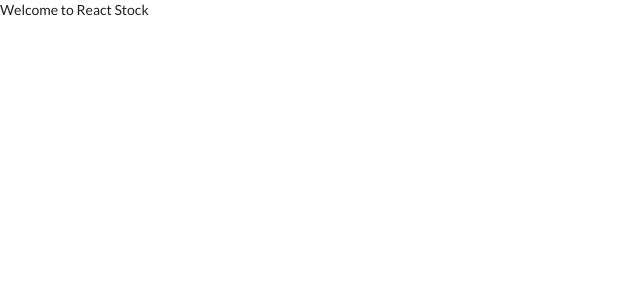
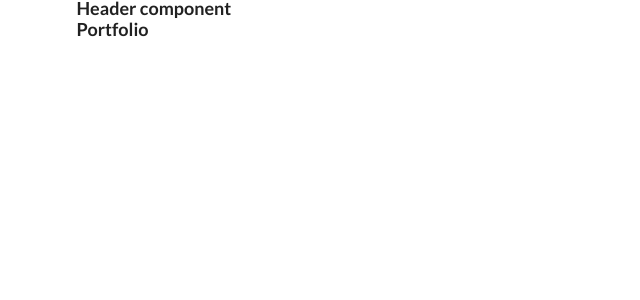
Before and after one commit to boyplus/ReactStock, a React (Create React App) app in the folder client/: page /portfolio in a window 1280 px wide. Shown: the top 300 px of the page, without its empty margins (0-640 px from the left). Built offline with nearby package versions, Linux system fonts and the light colour scheme.

Commit message:
[ADD] react-router

```diff
--- a/client/package.json
+++ b/client/package.json
@@ -6,9 +6,12 @@
     "@testing-library/jest-dom": "^4.2.4",
     "@testing-library/react": "^9.3.2",
     "@testing-library/user-event": "^7.1.2",
+    "axios": "^0.19.2",
+    "history": "^4.10.1",
     "react": "^16.12.0",
     "react-dom": "^16.12.0",
     "react-redux": "^7.1.3",
+    "react-router-dom": "^5.1.2",
     "react-scripts": "3.3.1",
     "redux": "^4.0.5",
     "redux-thunk": "^2.3.0"
--- a/client/src/actions/index.js
+++ b/client/src/actions/index.js
@@ -0,0 +1,3 @@
+export default fetchStocks = () => {
+
+}
--- a/client/src/components/App.js
+++ b/client/src/components/App.js
@@ -1,9 +1,26 @@
 import React from 'react';
-
+import { Router, Route } from 'react-router-dom';
+import history from '../history';
+import Header from './Header';
+import Home from './Home';
+import Stocks from './Stocks';
+import Portfolio from './Portfolio';
 const App = () => {
     return (
-        <div>Welcome to React Stock</div>
+        <div className="ui container">
+            <Router history={history}>
+                <Header></Header>
+                <div>
+                    <Route path="/" exact component={Home}></Route>
+                    <Route path="/stocks" exact component={Stocks}></Route>
+                    <Route
+                        path="/portfolio"
+                        exact
+                        component={Portfolio}
+                    ></Route>
+                </div>
+            </Router>
+        </div>
     );
 };
-
 export default App;
--- /dev/null
+++ b/client/src/components/Header.js
@@ -0,0 +1,11 @@
+import React from 'react';
+
+const Header = () => {
+    return (
+        <div>
+            <div className="ui header">Header component</div>
+        </div>
+    );
+};
+
+export default Header;
--- /dev/null
+++ b/client/src/components/Home.js
@@ -0,0 +1,11 @@
+import React from 'react';
+
+const Home = () => {
+    return (
+        <div>
+            <div className="ui header">Welcome to React Stock</div>
+        </div>
+    );
+};
+
+export default Home;
--- /dev/null
+++ b/client/src/components/Portfolio.js
@@ -0,0 +1,11 @@
+import React from 'react';
+
+const Portfolio = () => {
+    return (
+        <div>
+            <div className="ui header">Portfolio</div>
+        </div>
+    );
+};
+
+export default Portfolio;
--- /dev/null
+++ b/client/src/components/Stocks.js
@@ -0,0 +1,11 @@
+import React from 'react';
+
+const Stocks = () => {
+    return (
+        <div>
+            <div className="ui header">Stocks list</div>
+        </div>
+    );
+};
+
+export default Stocks;
--- /dev/null
+++ b/client/src/history.js
@@ -0,0 +1,2 @@
+import { createBrowserHistory } from 'history';
+export default createBrowserHistory();
```
Also changed, not shown: client/src/components/Stock.js (added), 1 other file (tests, documents, lock files or other folders).
